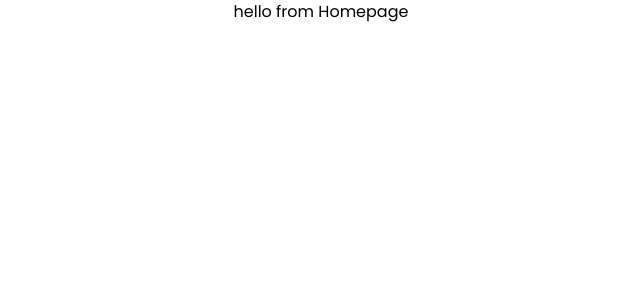
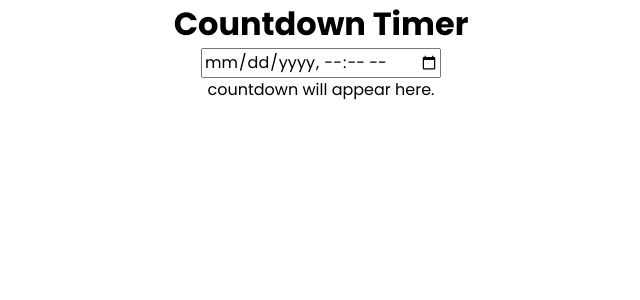
Before and after one commit to pushsontakke/crio, a React (Create React App) app in the folder countdown-timer/: page / in a window 1280 px wide. Shown: the top 300 px of the page, without its empty margins (319-959 px from the left). Built offline with nearby package versions, Linux system fonts and the light colour scheme; the HTML template or start-up script is replaced by a standard one.

Commit message:
Components Created & Basic Layout Design

```diff
--- a/countdown-timer/src/App.js
+++ b/countdown-timer/src/App.js
@@ -1,8 +1,9 @@
-import Homepage from './components/Homepage';
 
+import Homepage from './components/Homepage/Homepage';
 import './App.css';
 
 function App() {
+
   return (
     <div className="App">
       <Homepage />
--- /dev/null
+++ b/countdown-timer/src/components/CountdownTimer/CountdownTimer.css
@@ -0,0 +1 @@
+/* css for CountdownTimer component */
--- /dev/null
+++ b/countdown-timer/src/components/CountdownTimer/CountdownTimer.jsx
@@ -0,0 +1,11 @@
+import Styles from "./CountdownTimer.css";
+
+const CountdownTimer = () => {
+  return (
+    <div className={Styles.CountdownTimer} >
+      countdown will appear here.
+    </div>
+  );
+};
+
+export default CountdownTimer;
--- a/countdown-timer/src/components/Homepage.jsx
+++ /dev/null
@@ -1,9 +0,0 @@
-
-const Homepage = () => {
-
-    return (
-        <div>hello from Homepage</div>
-    );
-};
-
-export default Homepage;
--- /dev/null
+++ b/countdown-timer/src/components/Homepage/Homepage.css
@@ -0,0 +1 @@
+/* css for Homepage Component */
--- /dev/null
+++ b/countdown-timer/src/components/Homepage/Homepage.jsx
@@ -0,0 +1,16 @@
+import CountdownTimer from "../CountdownTimer/CountdownTimer";
+import InputForm from "../InputForm/InputForm";
+import Styles from "./Homepage.css";
+
+const Homepage = () => {
+
+    return (
+      <div className={Styles.Homepage}>
+        <h1 className="header">Countdown Timer</h1>
+        <InputForm />
+        <CountdownTimer />
+      </div>
+    );
+}
+
+export default Homepage;
--- /dev/null
+++ b/countdown-timer/src/components/InputForm/InputForm.css
@@ -0,0 +1 @@
+/* css for InputForm component */
--- /dev/null
+++ b/countdown-timer/src/components/InputForm/InputForm.jsx
@@ -0,0 +1,12 @@
+import Styles from "./InputForm.css";
+
+const InputForm = () => {
+
+    return (
+      <div className={Styles.InputForm} >
+        <input type="datetime-local" />
+      </div>
+    );
+}
+
+export default InputForm;
```
